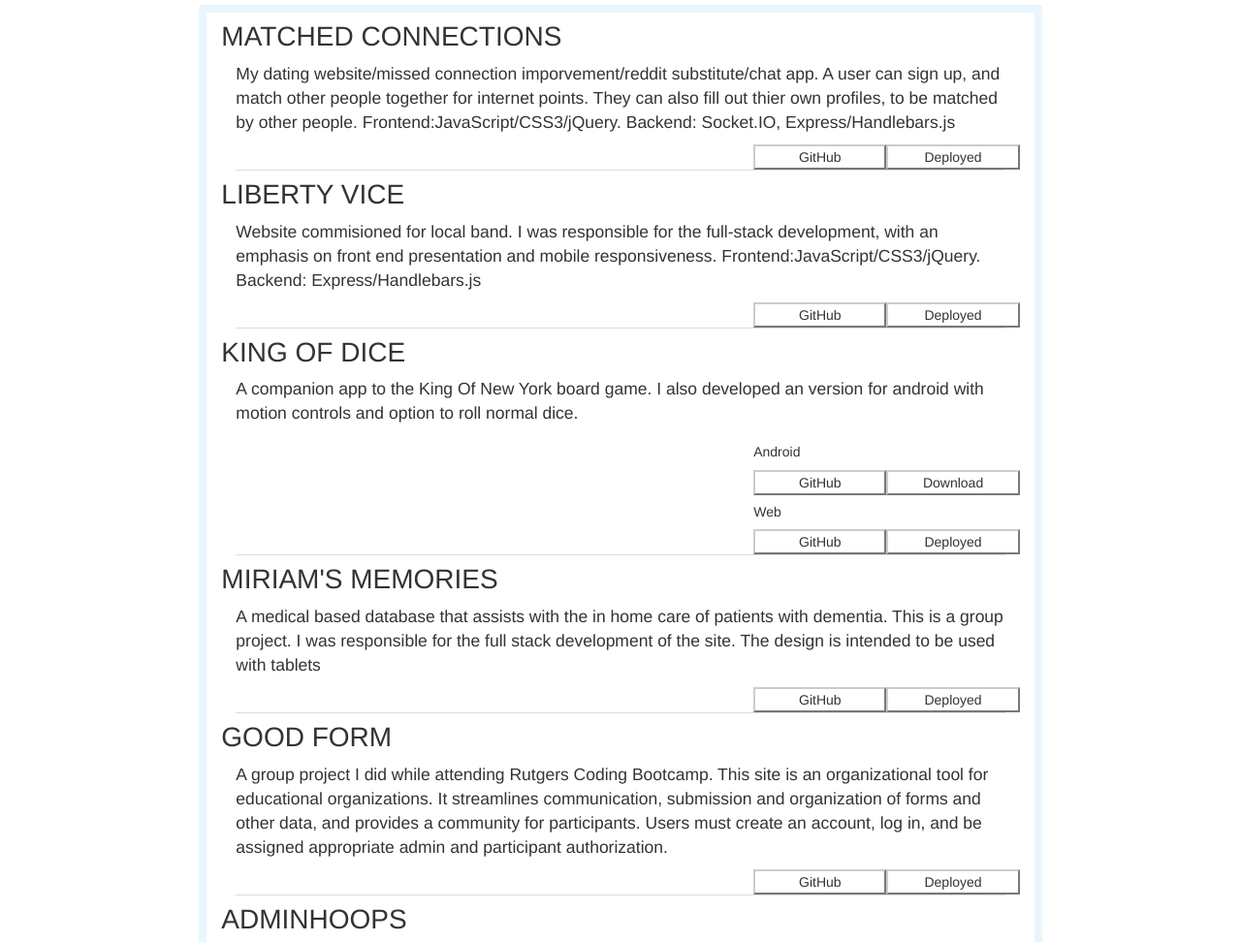
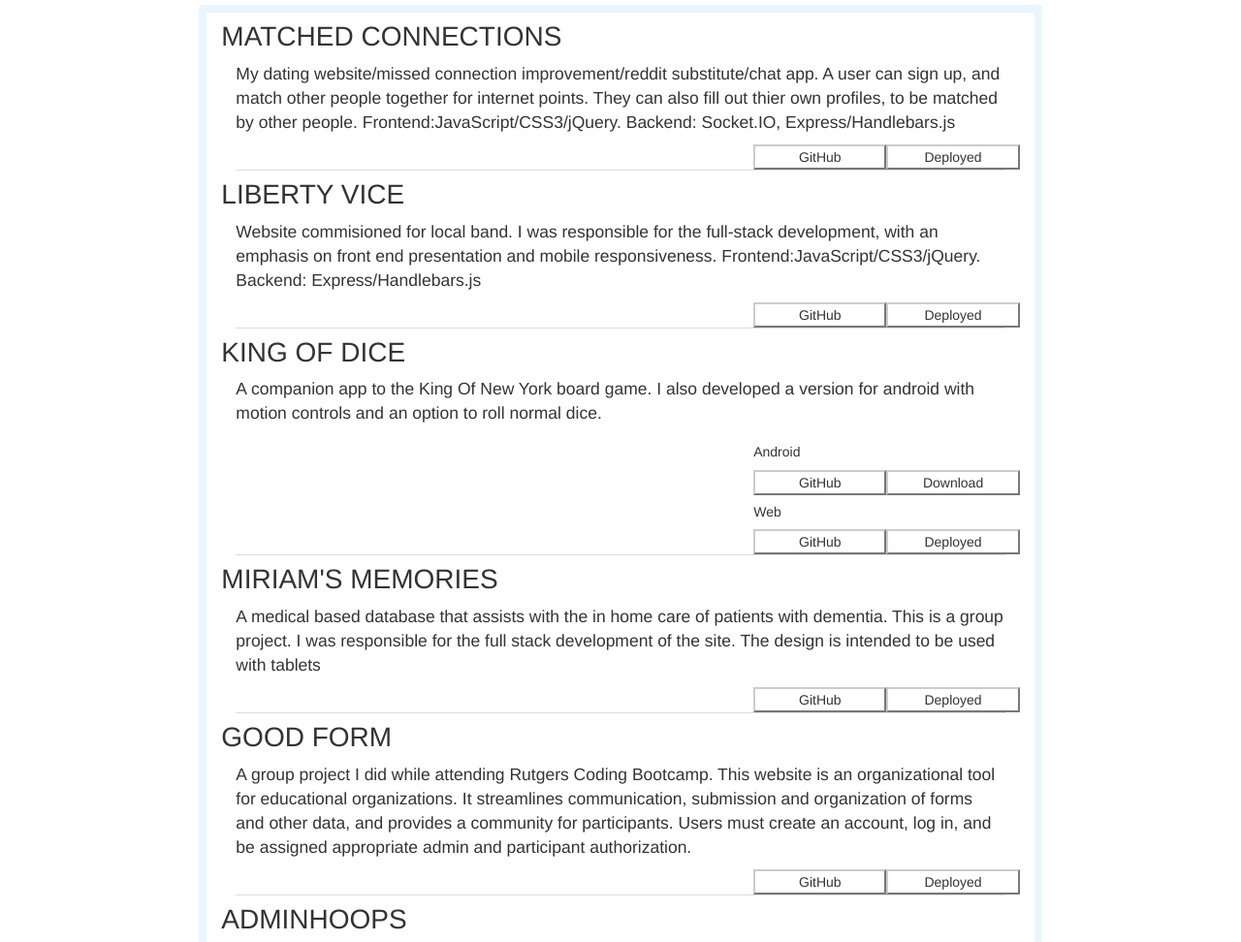
Before and after one commit to eliezerwohl/angularProfile, a website: page public/index.html at #!/portfolio in a window 1280 px wide. Shown: the part 254-1226 px from the top of the page at 97% size. Drawn offline with nearby package versions, Linux system fonts and the light colour scheme; some packages are replaced by stand-ins of ours; a script that the page names is missing.

Commit message:
spell checked

```diff
--- a/public/views/portfolio.html
+++ b/public/views/portfolio.html
@@ -8,7 +8,7 @@
 				<div class="row">
 					<h4 class="pull-left">matched connections</h4>
 				</div>
-				<p>My dating website/missed connection imporvement/reddit substitute/chat app.  A user can sign up, and match other people together for internet points.  They can also fill out thier own profiles, to be matched by other people. Frontend:JavaScript/CSS3/jQuery. Backend: Socket.IO, Express/Handlebars.js</p>
+				<p>My dating website/missed connection improvement/reddit substitute/chat app.  A user can sign up, and match other people together for internet points.  They can also fill out thier own profiles, to be matched by other people. Frontend:JavaScript/CSS3/jQuery. Backend: Socket.IO, Express/Handlebars.js</p>
 				<div class="row">
 					<a target ="_blank" href="http://matchedconnections.herokuapp.com/">
 						<button class="pull-right col-sm-2 col-xs-4 btn-default">Deployed </button>
@@ -36,7 +36,7 @@
 				<div class="row">
 					<h4 class="pull-left">king of dice</h4>
 				</div>
-				<p>A companion app to the King Of New York board game.  I also developed an version for android with motion controls and option to roll normal dice.</p>
+				<p>A companion app to the King Of New York board game.  I also developed a version for android with motion controls and an option to roll normal dice.</p>
 				<div class="row">
 					<h5 class="col-sm-offset-8 col-xs-offset-5">Android</h5>
 				</div>
@@ -78,7 +78,7 @@
 				<div class="row">
 					<h4 class="pull-left">good form</h4>
 				</div>
-				<p>A group project I did while attending Rutgers Coding Bootcamp. This site is an organizational tool for educational organizations. It streamlines communication, submission and organization of forms and other data, and provides a community for participants. Users must create an account, log in, and be assigned appropriate admin and participant authorization.</p>
+				<p>A group project I did while attending Rutgers Coding Bootcamp. This website is an organizational tool for educational organizations. It streamlines communication, submission and organization of forms and other data, and provides a community for participants. Users must create an account, log in, and be assigned appropriate admin and participant authorization.</p>
 				<div class="row">
 					<a target ="_blank" href="http://goodform.herokuapp.com/">
 						<button class="pull-right col-sm-2 col-xs-4 btn-default">Deployed </button>
```
